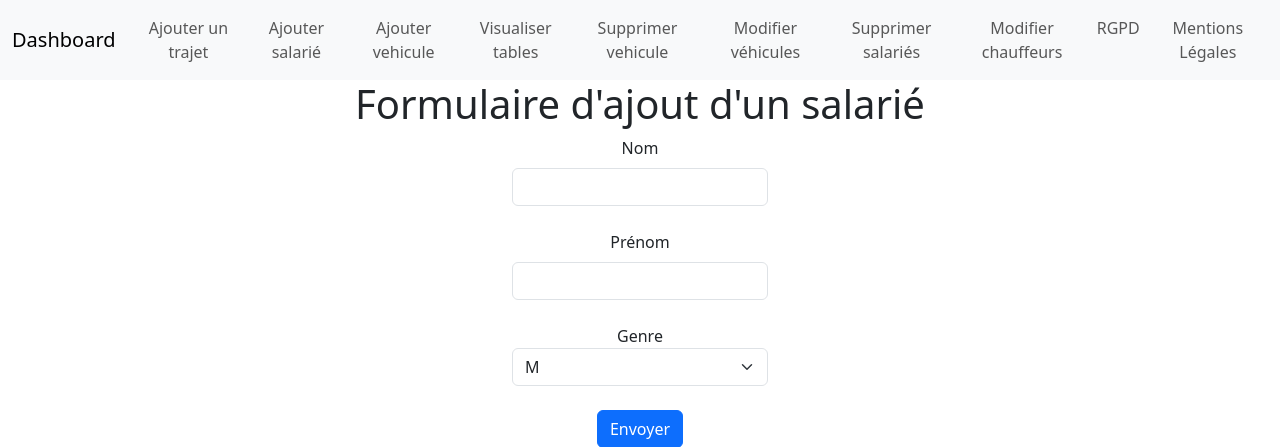
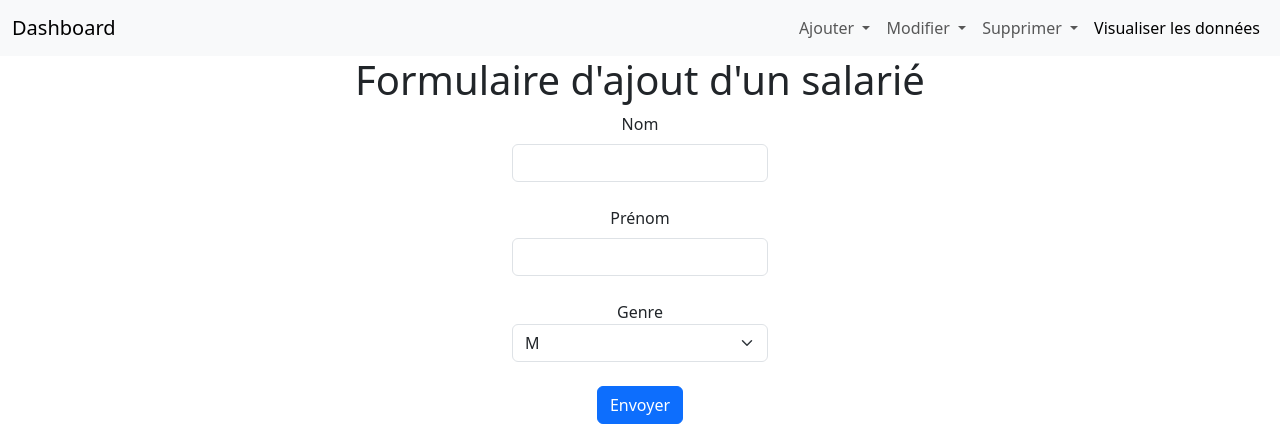
Before and after one commit to MelodyDuplaix/projet_flask, a Flask app: page /ajouter-salarie in a window 1280 px wide. Shown: the top 447 px of the page. Run offline with Flask 3, Linux system fonts and the light colour scheme; some libraries are stand-ins or nearby versions.

Commit message:
modification de la barre de navigation

```diff
--- a/templates/t_base.html
+++ b/templates/t_base.html
@@ -11,25 +11,46 @@
     <script src="https://cdn.plot.ly/plotly-latest.min.js"></script>
 </head>
 <body>
-    <nav class="navbar navbar-expand-lg bg-body-tertiary">
+      <nav class="navbar navbar-expand-lg bg-body-tertiary">
         <div class="container-fluid">
           <a class="navbar-brand" href="/">Dashboard</a>
           <button class="navbar-toggler" type="button" data-bs-toggle="collapse" data-bs-target="#navbarNavAltMarkup" aria-controls="navbarNavAltMarkup" aria-expanded="false" aria-label="Toggle navigation">
             <span class="navbar-toggler-icon"></span>
           </button>
-          <div class="collapse navbar-collapse" id="navbarNavAltMarkup">
-            <div class="navbar-nav">
-              <a class="nav-link " aria-current="page" href="/formulaire-saisie">Ajouter un trajet</a>
-              <a class="nav-link" href="/ajouter-salarie">Ajouter salarié</a>
-              <a class="nav-link" href="/ajouter-vehicule">Ajouter vehicule</a>
-              <a class="nav-link" href="/visualiser-donnees">Visualiser tables</a>
-              <a class="nav-link" href="/supprimer-vehicule">Supprimer vehicule</a>
-              <a class="nav-link" href="/modifier_vehicule">Modifier véhicules</a>
-              <a class="nav-link" href="/supprimer-salarie">Supprimer salariés</a>
-              <a class="nav-link" href="/modifier-chauffeur">Modifier chauffeurs</a>
-              <a class="nav-link" href="/rgpd">RGPD</a>
-              <a class="nav-link" href="/mentions-legales">Mentions Légales</a>
-            </div>
+          <div class="collapse navbar-collapse" id="navbarNavDropdown" style="display: flex; justify-content:flex-end;">
+            <ul class="navbar-nav">
+              <li class="nav-item dropdown">
+                <a class="nav-link dropdown-toggle" href="#" role="button" data-bs-toggle="dropdown" aria-expanded="false">
+                  Ajouter
+                </a>
+                <ul class="dropdown-menu">
+                  <li><a class="dropdown-item" href="/formulaire-saisie">Trajet</a></li>
+                  <li><a class="dropdown-item" href="/ajouter-salarie">Salarié</a></li>
+                  <li><a class="dropdown-item" href="/ajouter-vehicule">Véhicule</a></li>
+                </ul>
+              </li>
+              <li class="nav-item dropdown">
+                <a class="nav-link dropdown-toggle" href="#" role="button" data-bs-toggle="dropdown" aria-expanded="false">
+                  Modifier
+                </a>
+                <ul class="dropdown-menu">
+                  <li><a class="dropdown-item" href="/modifier_vehicule">Véhicule</a></li>
+                  <li><a class="dropdown-item" href="/modifier-chauffeur">Chauffeur</a></li>
+                </ul>
+              </li>
+              <li class="nav-item dropdown">
+                <a class="nav-link dropdown-toggle" href="#" role="button" data-bs-toggle="dropdown" aria-expanded="false">
+                  Supprimer
+                </a>
+                <ul class="dropdown-menu">
+                  <li><a class="dropdown-item" href="/supprimer-vehicule">Véhicule</a></li>
+                  <li><a class="dropdown-item" href="/supprimer-salarie">Chauffeur</a></li>
+                </ul>
+              </li>
+              <li class="nav-item">
+                <a class="nav-link active" aria-current="page" href="/visualiser-donnees">Visualiser les données</a>
+              </li>
+            </ul>
           </div>
         </div>
       </nav>
```
